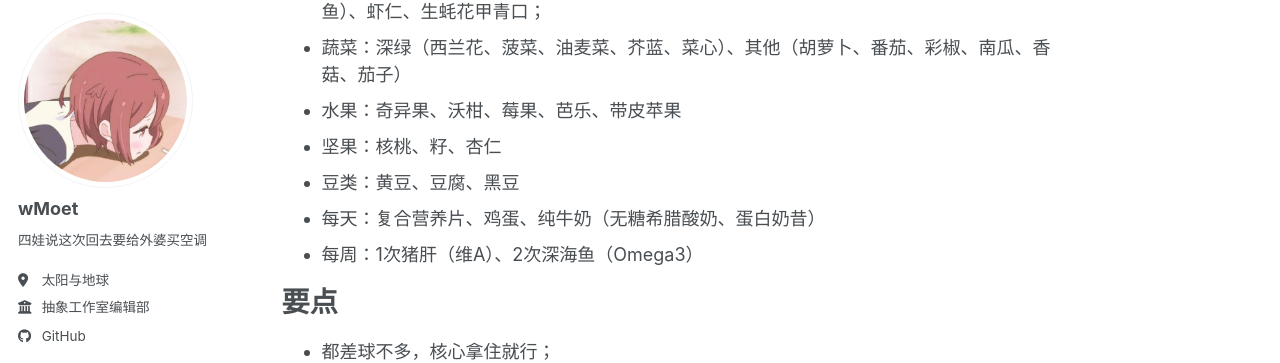
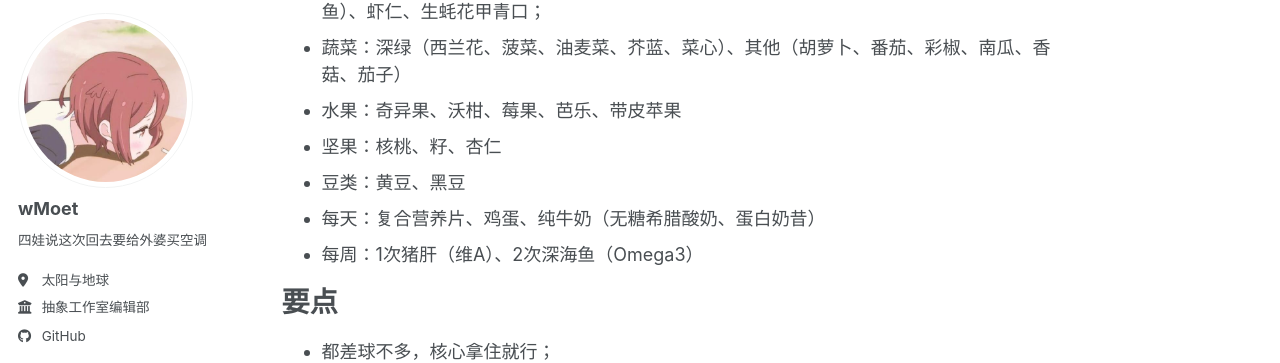
Before and after one commit to wMoet/wMoet.github.io, a Jekyll site: the page built from _teaching/2026-03-自用膳食指南.md, in a window 1280 px wide and 900 px high, scrolled down 409 px. Shown: the part 88-451 px from the top of the window. Built offline with Jekyll 4.4.1, drawn with Linux system fonts in a browser that asks for light colours; a script bundle is joined from its source files by our own code; library files that are not in the unit come from our copies.

Commit message:
Update 2026-03-自用膳食指南.md

```diff
--- a/_teaching/2026-03-自用膳食指南.md
+++ b/_teaching/2026-03-自用膳食指南.md
@@ -18,7 +18,7 @@ date: 2026-03-30
 - 蔬菜：深绿（西兰花、菠菜、油麦菜、芥蓝、菜心）、其他（胡萝卜、番茄、彩椒、南瓜、香菇、茄子）
 - 水果：奇异果、沃柑、莓果、芭乐、带皮苹果
 - 坚果：核桃、籽、杏仁
-- 豆类：黄豆、豆腐、黑豆
+- 豆类：黄豆、黑豆
 - 每天：复合营养片、鸡蛋、纯牛奶（无糖希腊酸奶、蛋白奶昔）
 - 每周：1次猪肝（维A）、2次深海鱼（Omega3）
 
```
